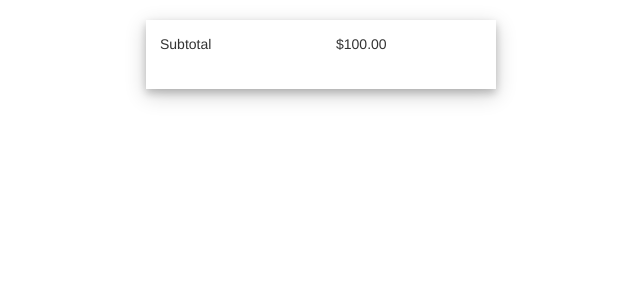
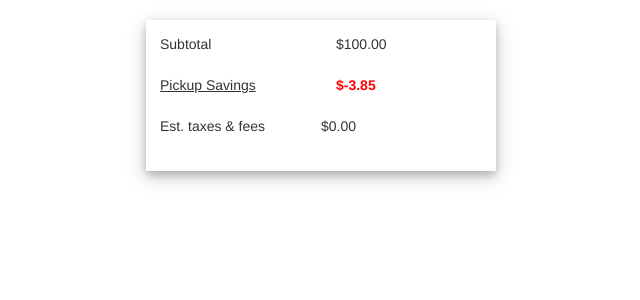
Before and after one commit to daltlc/react-checkout, a React (Create React App) app: page / in a window 1280 px wide. Shown: the top 300 px of the page, without its empty margins (319-959 px from the left). Built offline with nearby package versions, Linux system fonts and the light colour scheme.

Commit message:
working through dif components

```diff
--- a/src/App.js
+++ b/src/App.js
@@ -1,6 +1,9 @@
 import React, { Component } from 'react';
 import { Grid } from 'react-bootstrap';
 import SubTotal from './components/Subtotal/Subtotal';
+import PickupSavings from './components/PickupSavings/PickupSavings';
+import TaxesFees from './components/TaxesFees/TaxesFees';
+
 import './App.css';
 
 class App extends Component {
@@ -9,6 +12,8 @@
 
     this.state = {
       total:100,
+      PickupSavings:-3.85,
+      taxes:0,
     };
   }
   render() {
@@ -16,6 +21,8 @@
       <div className="container">
         <Grid className="purchase-card">
           <SubTotal price={this.state.total.toFixed(2)} />
+          <PickupSavings price = {this.state.PickupSavings} />
+          <TaxesFees taxes = {this.state.taxes.toFixed(2)}/>
         </Grid>
       </div>
     );
--- a/src/components/PickupSavings/PickupSavings.js
+++ b/src/components/PickupSavings/PickupSavings.js
@@ -0,0 +1,32 @@
+import React, {Component } from 'react';
+
+import { Row, Col ,Tooltip, OverlayTrigger } from 'react-bootstrap';
+
+let styles = {
+  pickupSavings: {
+    textDecoration:'underline',
+  },
+  totalSavings: {
+    color:'red',
+    fontWeight:800,
+  },
+};
+export default class PickupSavings extends Component{
+  render(){
+    const tooltip = (
+      <Tooltip id="tooltip">
+        <p>Picking up your order in the store helps</p>
+      </Tooltip>
+    );
+    return(
+      <Row className = "show-grid">
+        <Col md ={6}>
+          <OverlayTrigger placement="bottom" overlay={tooltip}>
+            <div style={styles.pickupSavings}>Pickup Savings</div>
+          </OverlayTrigger>
+        </Col>
+        <Col style={styles.totalSavings} md={6}> {`$${this.props.price}`}</Col>
+      </Row>
+    );
+  }
+}
--- /dev/null
+++ b/src/components/TaxesFees/TaxesFees.js
@@ -0,0 +1,17 @@
+import React , {Component} from 'react';
+import {Col,Row} from 'react-bootstrap';
+
+export default class TaxesFees extends Component {
+  render(){
+    return(
+      <Row className = "show-grid">
+        <Col md = {6}>
+            Est. taxes & fees
+        </Col>
+        <Col>
+          {`$${this.props.taxes}`}
+        </Col>
+      </Row>
+    );
+  }
+}
```
